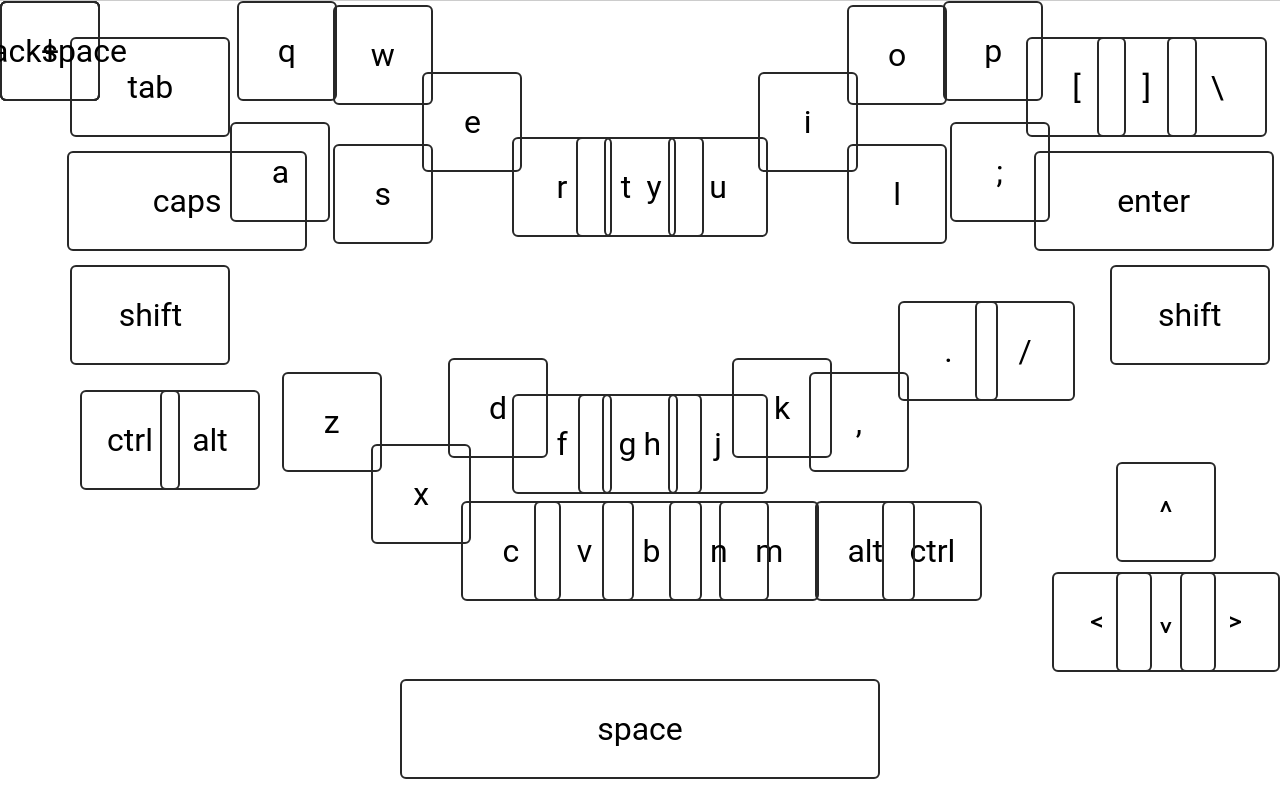
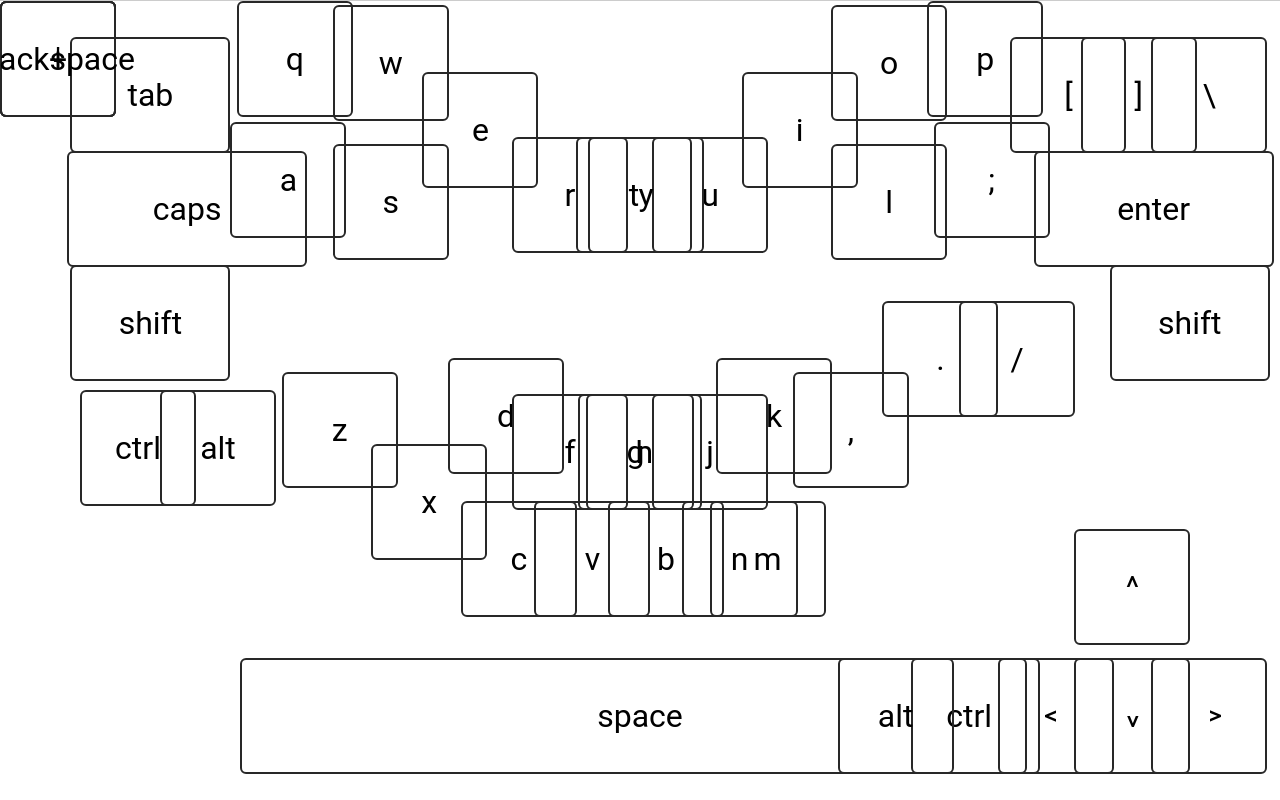
Before and after one commit to jdc-cunningham/web-keyboard, a React (Create React App) app: page / in a window 1280 px wide. Built offline with nearby package versions, Linux system fonts and the light colour scheme.

Commit message:
progress

```diff
--- a/src/components/web-keyboard/WebKeyboard.scss
+++ b/src/components/web-keyboard/WebKeyboard.scss
@@ -33,7 +33,7 @@
   justify-content: center;
   width: 4rem;
   height: 4rem;
-  padding: 3rem;
+  padding: 3.5rem;
   font-size: 2rem;
   border: 2px solid #282828;
   border-radius: 6px;
@@ -70,7 +70,7 @@
 
   &.space {
     transform: translate(-50%, 0);
-    width: 30rem !important;
+    width: 50rem !important;
   }
 
   &.tab {
--- a/src/components/web-keyboard/key-map.js
+++ b/src/components/web-keyboard/key-map.js
@@ -10,7 +10,7 @@ export const keys = {
   "b": {
     vals: ["b"],
     loc: {
-      x: '47%',
+      x: '47.5%',
       y: '70%',
       rotation: "0deg",
     },
@@ -106,7 +106,7 @@ export const keys = {
   "m": {
     vals: ["m"],
     loc: {
-      x_f: '36%',
+      x_f: '35.5%',
       y: '70%',
       rotation: "0deg"
     },
@@ -114,7 +114,7 @@ export const keys = {
   "n": {
     vals: ["n"],
     loc: {
-      x: '52.25%',
+      x: '53.25%',
       y: '70%',
       rotation: "0deg"
     },
@@ -447,8 +447,8 @@ export const keys = {
     vals: ["ctrl"],
     loc: {
       x: '',
-      x_f: '23.25%',
-      y: '70%',
+      x_f: '19.75%',
+      y: '92%',
       rotation: "0deg"
     },
     class: 'scale'
@@ -467,8 +467,8 @@ export const keys = {
     vals: ["alt"],
     loc: {
       x: '',
-      x_f: '28.5%',
-      y: '70%',
+      x_f: '25.5%',
+      y: '92%',
       rotation: "0deg"
     },
     class: 'scale'
@@ -487,8 +487,8 @@ export const keys = {
     vals: ["up"],
     loc: {
       x: '',
-      x_f: '5%',
-      y: '64.5%',
+      x_f: '7%',
+      y: '74%',
       rotation: "0deg"
     },
     alt: "^",
@@ -498,8 +498,8 @@ export const keys = {
     vals: ["down"],
     loc: {
       x: '',
-      x_f: '5%',
-      y: '80%',
+      x_f: '7%',
+      y: '92%',
       rotation: "0deg"
     },
     alt: "^",
@@ -509,8 +509,8 @@ export const keys = {
     vals: ["left"],
     loc: {
       x: '',
-      x_f: '10%',
-      y: '80%',
+      x_f: '13%',
+      y: '92%',
       rotation: "0deg"
     },
     alt: "^",
@@ -520,8 +520,8 @@ export const keys = {
     vals: ["right"],
     loc: {
       x: '',
-      x_f: '0',
-      y: '80%',
+      x_f: '1%',
+      y: '92%',
       rotation: "0deg"
     },
     alt: "^",
@@ -531,7 +531,7 @@ export const keys = {
     vals: [" "],
     loc: {
       x: "50%",
-      y: "calc(100% - 5%)",
+      y: "92%",
       rotation: "",
     },
     class: "space",
```
Also changed, not shown: 1 other file (tests, documents, lock files or other folders).
